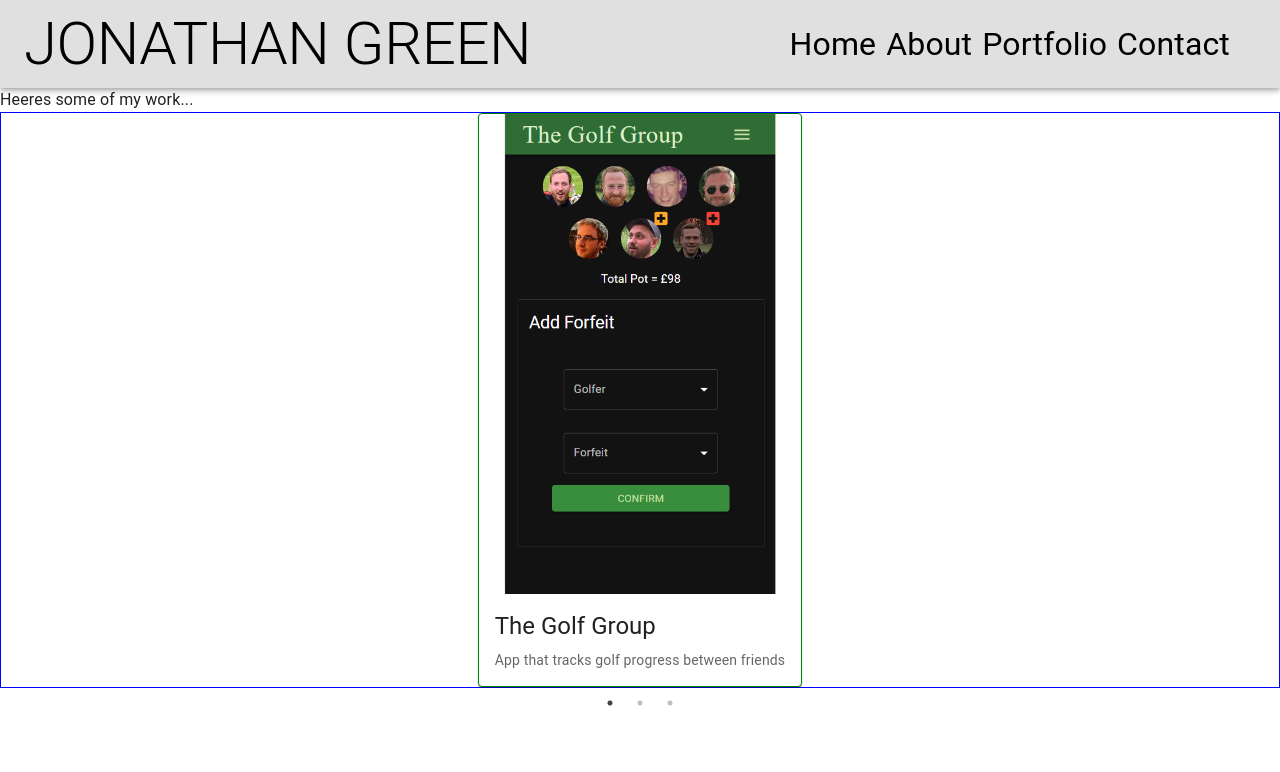
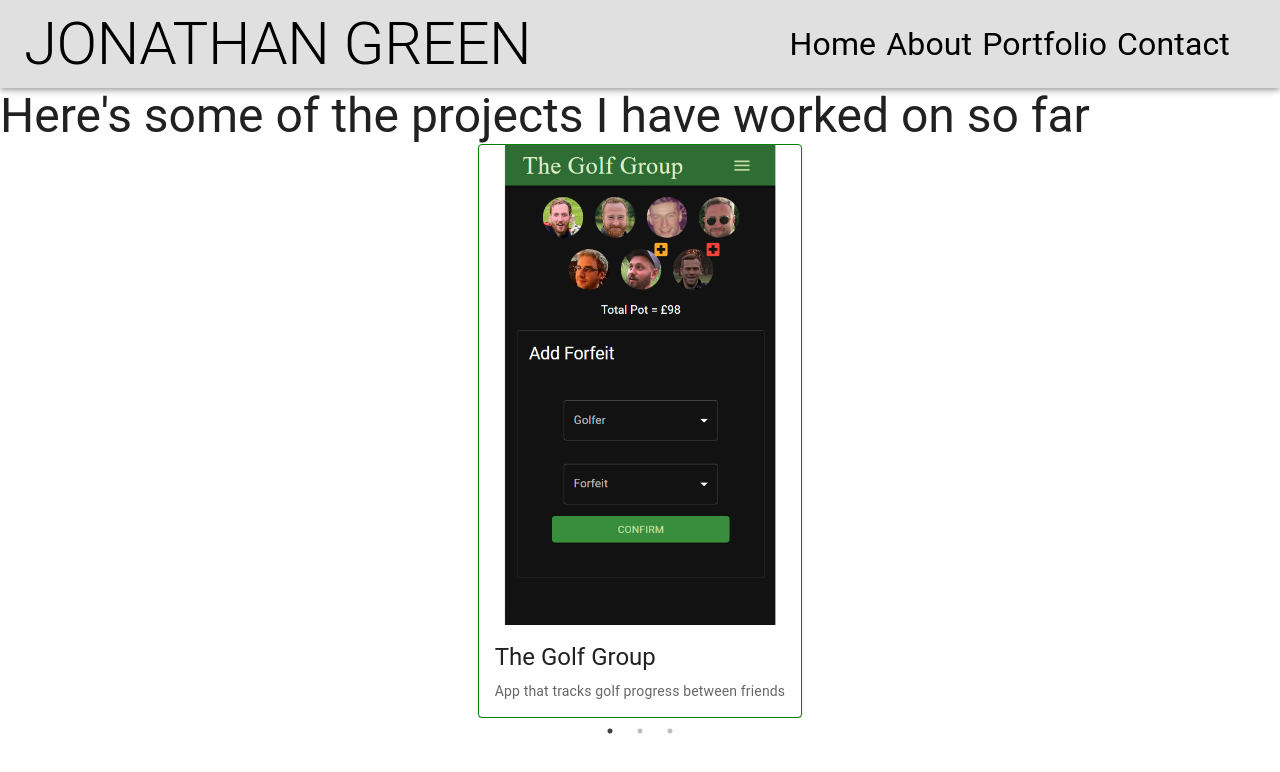
Before and after one commit to JXG052/My-React-Portfolio, a React (Create React App) app: page /portfolio in a window 1280 px wide. Shown: the top 772 px of the page. Built offline with nearby package versions, Linux system fonts and the light colour scheme.

Commit message:
removed unnecesarry borders

```diff
--- a/src/pages/portfolio/Portfolio.js
+++ b/src/pages/portfolio/Portfolio.js
@@ -3,7 +3,7 @@ import ProjectItem from '../../components/ProjectItem';
 import Slider from 'react-slick';
 import 'slick-carousel/slick/slick.css';
 import 'slick-carousel/slick/slick-theme.css';
-import { Grid } from '@mui/material';
+import { Grid, Typography } from '@mui/material';
 
 function Portfolio() {
   const projects = [
@@ -53,18 +53,18 @@ function Portfolio() {
 
 
   return (
-    <div> Heeres some of my work...
+    <Typography variant='h3'> Here's some of the projects I have worked on so far
 
 
     <Slider {...settings}>
       {projects.map((project, index) => (
-        <Grid item key={index} sx={{display: 'flex', justifyContent: 'center', alignItems: 'center', border: '1px solid blue'}}>
+        <Grid item key={index} sx={{display: 'flex', justifyContent: 'center', alignItems: 'center'}}>
           <ProjectItem {...project} />
         </Grid>
       ))}
     </Slider>
 
-      </div>
+      </Typography>
   );
 }
 
```
